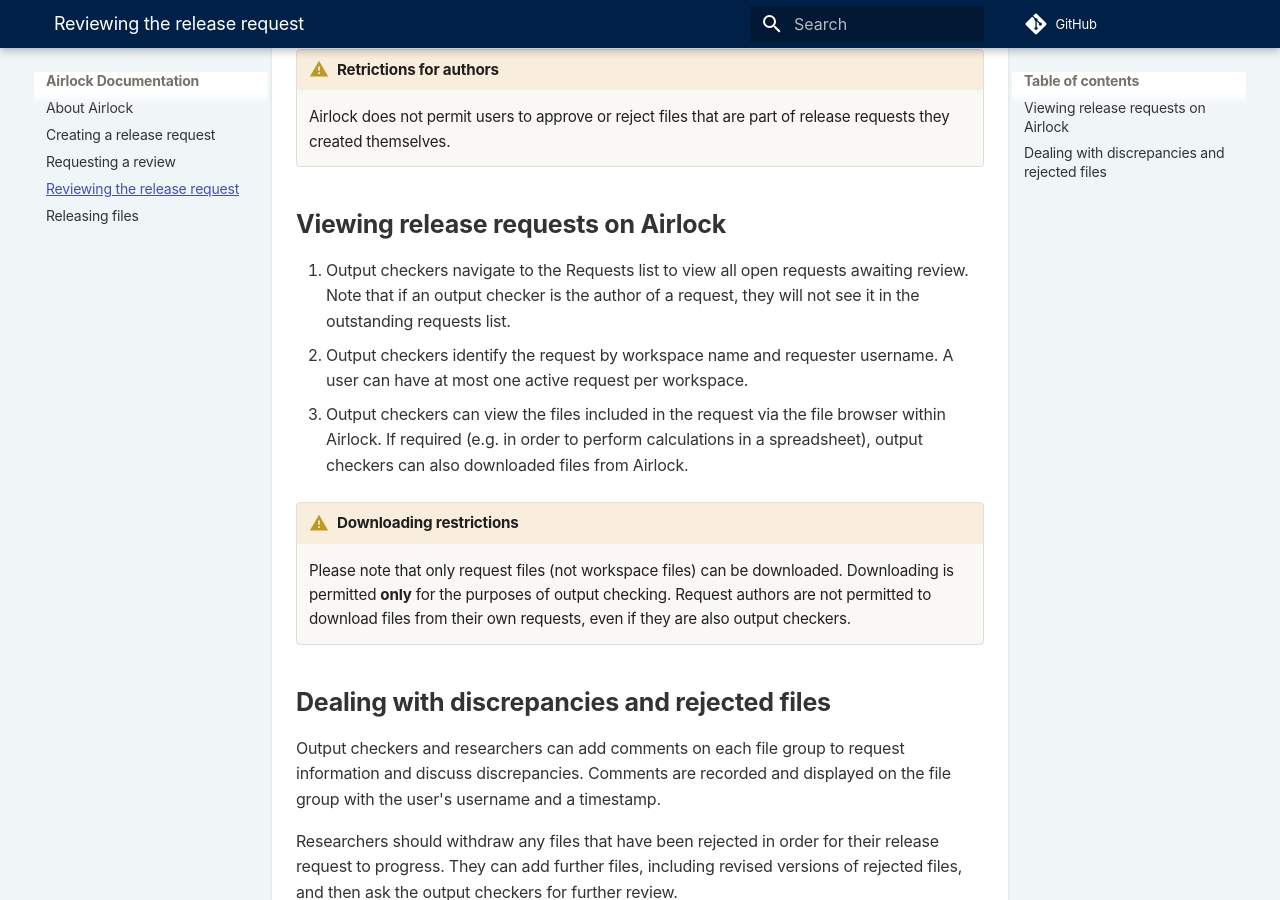
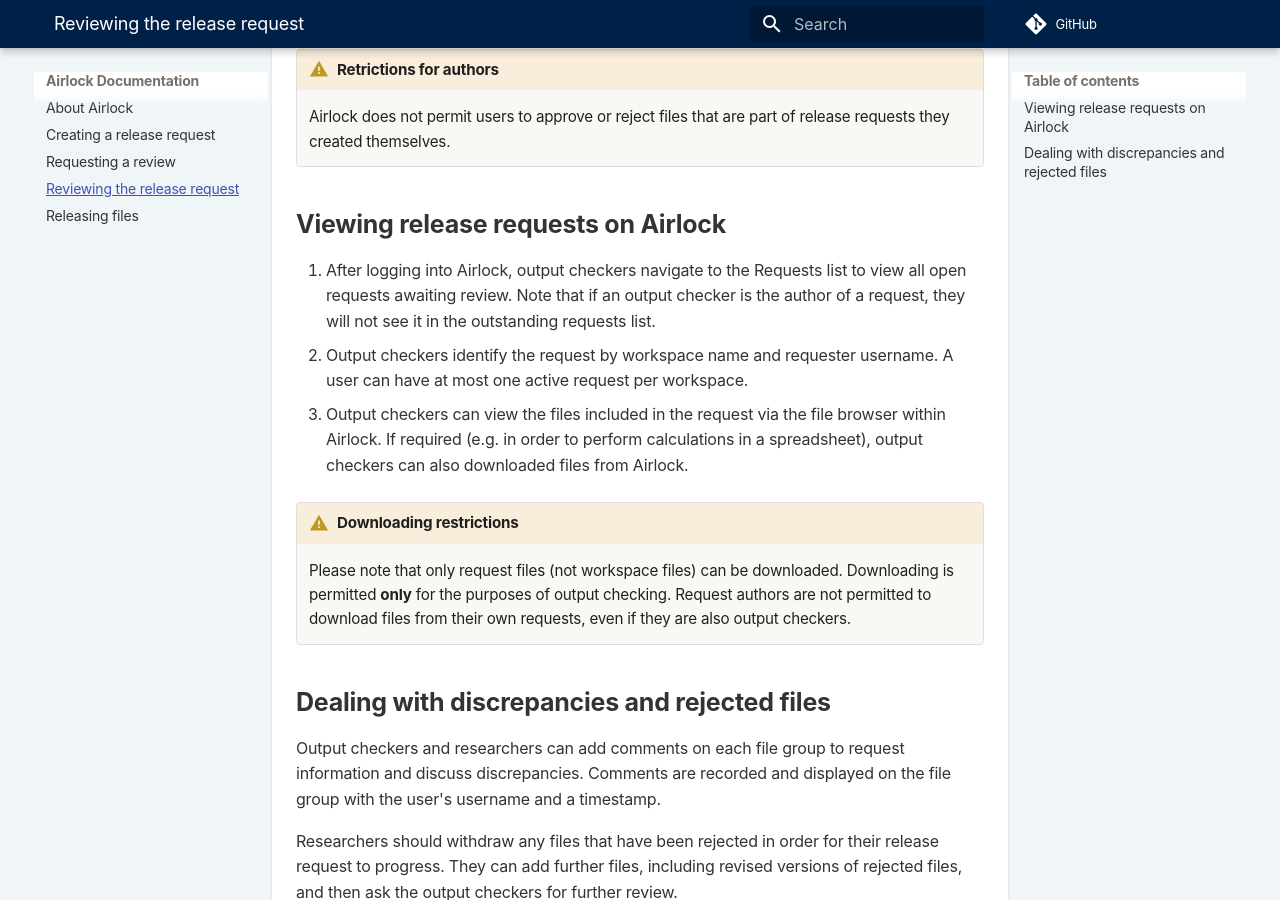
Before and after one commit to opensafely-core/airlock, an MkDocs documentation site: the page built from docs/reviewing.md, in a window 1280 px wide and 900 px high, scrolled down 361 px. Built offline with MkDocs 1.6.1 and Material for MkDocs 9.7.7, drawn with Linux system fonts in a browser that asks for light colours; comment, search, counter and statistics services are not loaded.

Commit message:
Updates to wording in docs

```diff
--- a/docs/reviewing.md
+++ b/docs/reviewing.md
@@ -10,9 +10,9 @@
 
 ## Viewing release requests on Airlock
 
-1. Output checkers navigate to the Requests list to view all open requests
-    awaiting review. Note that if an output checker is the author of a request, they
-    will not see it in the outstanding requests list.
+1. After logging into Airlock, output checkers navigate to the Requests list to
+   view all open requests awaiting review. Note that if an output checker is the
+   author of a request, they will not see it in the outstanding requests list.
 1. Output checkers identify the request by workspace name and requester username. A user
    can have at most one active request per workspace.
 1. Output checkers can view the files included in the request via the file
```
Also changed, not shown: docs/creating-a-release-request.md (+1 -1 lines), docs/index.md (+1 -1 lines).
